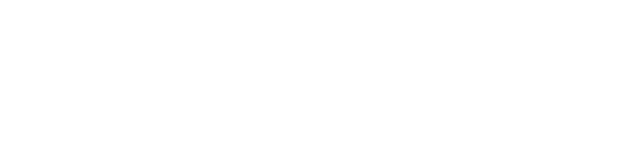
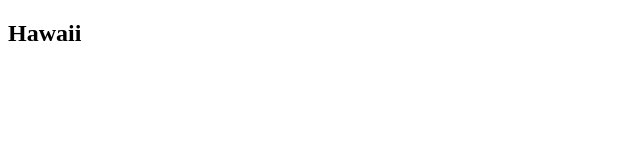
Before and after one commit to AndyLpk/Travelsite, a plain HTML site: page index.html in a window 1280 px wide. Shown: the whole page, without its empty margins (0-640 px from the left). Drawn offline with Linux system fonts and the light colour scheme.

Commit message:
testing 2

```diff
--- a/index.html
+++ b/index.html
@@ -7,6 +7,6 @@
     <title>Travel site</title>
 </head>
 <body>
-
+    <h2>Hawaii</h2>
 </body>
 </html>
```
